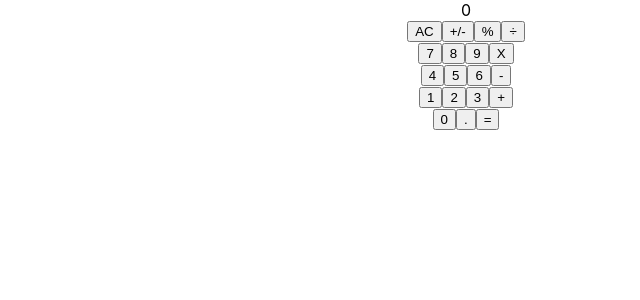
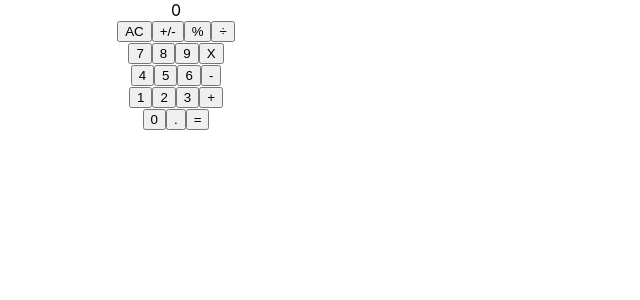
Before and after one commit to SpaYco/react-calculator, a React (Create React App) app: page / in a window 1280 px wide. Shown: the top 300 px of the page, without its empty margins (174-814 px from the left). Built offline with nearby package versions, Linux system fonts and the light colour scheme.

Commit message:
added App stylings

```diff
--- a/src/components/App.js
+++ b/src/components/App.js
@@ -3,9 +3,15 @@ import '../App.css';
 import Display from './Display';
 import ButtonPanel from './ButtonPanel';
 
+const styles = {
+  width: 700,
+  display: 'flex',
+  flexDirection: 'column',
+};
+
 function App() {
   return (
-    <div className="App">
+    <div className="App" style={styles}>
       <Display />
       <ButtonPanel />
     </div>
```
